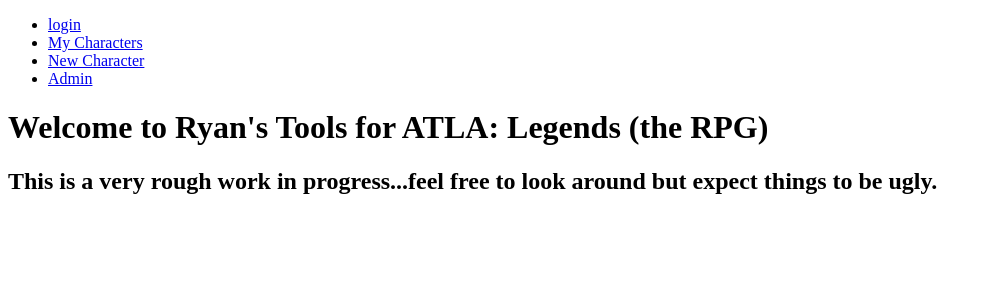
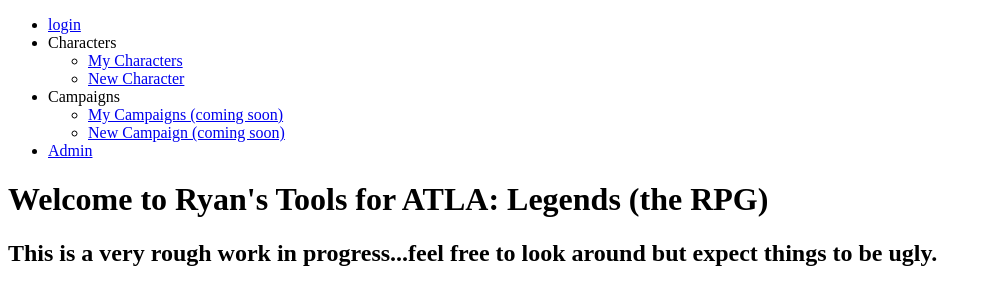
Before and after one commit to mariomarine/ATLA-Legends, a Django app: page / in a window 1280 px wide. Shown: the top 305 px of the page, without its empty margins (0-992 px from the left). Run offline with Django 3.2, Linux system fonts and the light colour scheme.

Commit message:
Some campaign links

```diff
--- a/atla/templates/navbar.html
+++ b/atla/templates/navbar.html
@@ -9,10 +9,26 @@
     </li>
     {% endif %}
     <li>
-        <a href="/charsheet/my-characters">My Characters</a>
+        <span>Characters</span>
+        <ul>
+            <li>
+                <a href="/charsheet/my-characters">My Characters</a>
+            </li>
+            <li>
+                <a href="/charsheet/new-character">New Character</a>
+            </li>
+        </ul>
     </li>
     <li>
-        <a href="/charsheet/new-character">New Character</a>
+        <span>Campaigns</span>
+        <ul>
+            <li>
+                <a href="#">My Campaigns (coming soon)</a>
+            </li>
+            <li>
+                <a href="#">New Campaign (coming soon)</a>
+            </li>
+        </ul>
     </li>
     <li>
         <a href="/admin/">Admin</a>
```
